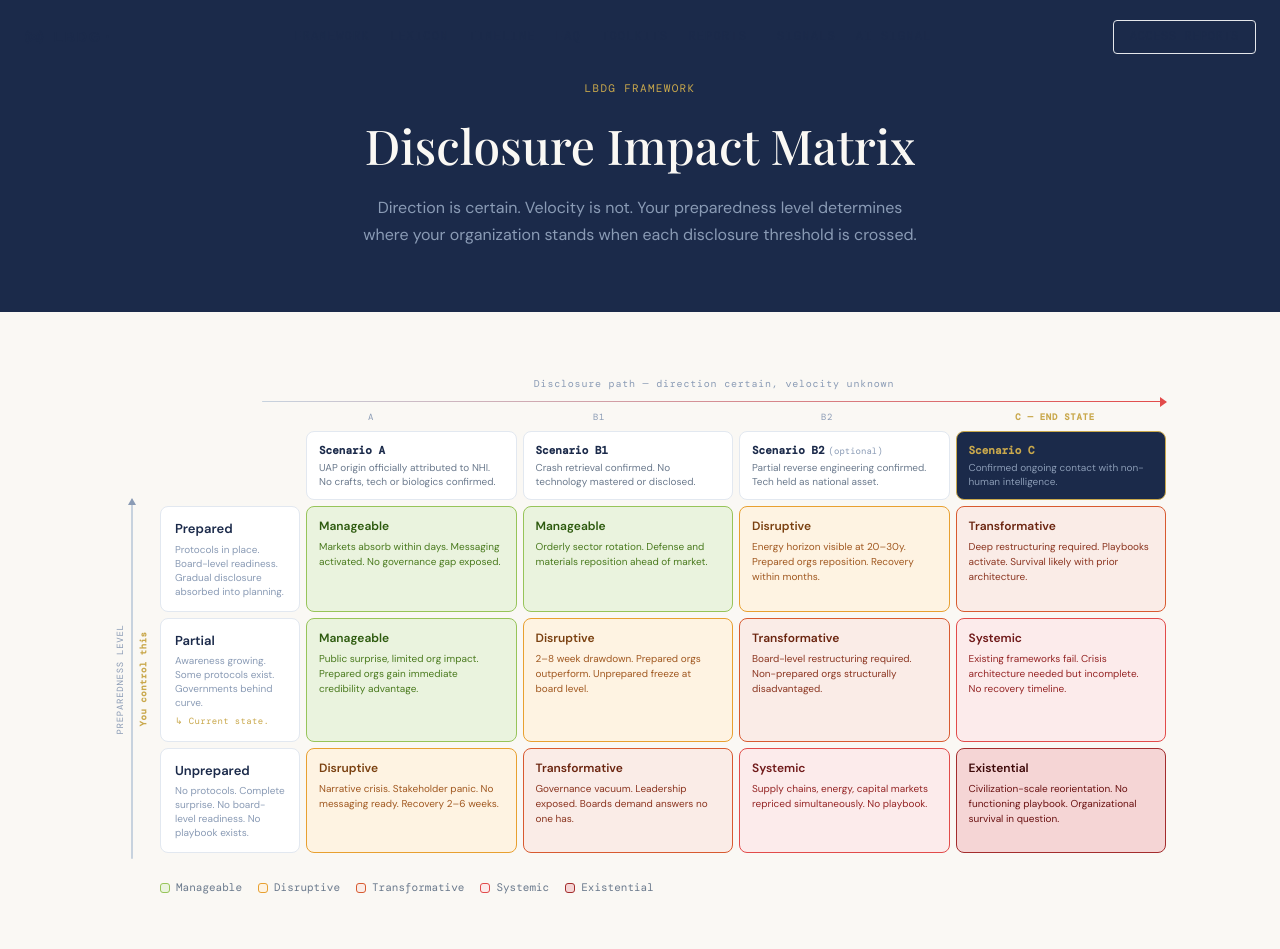
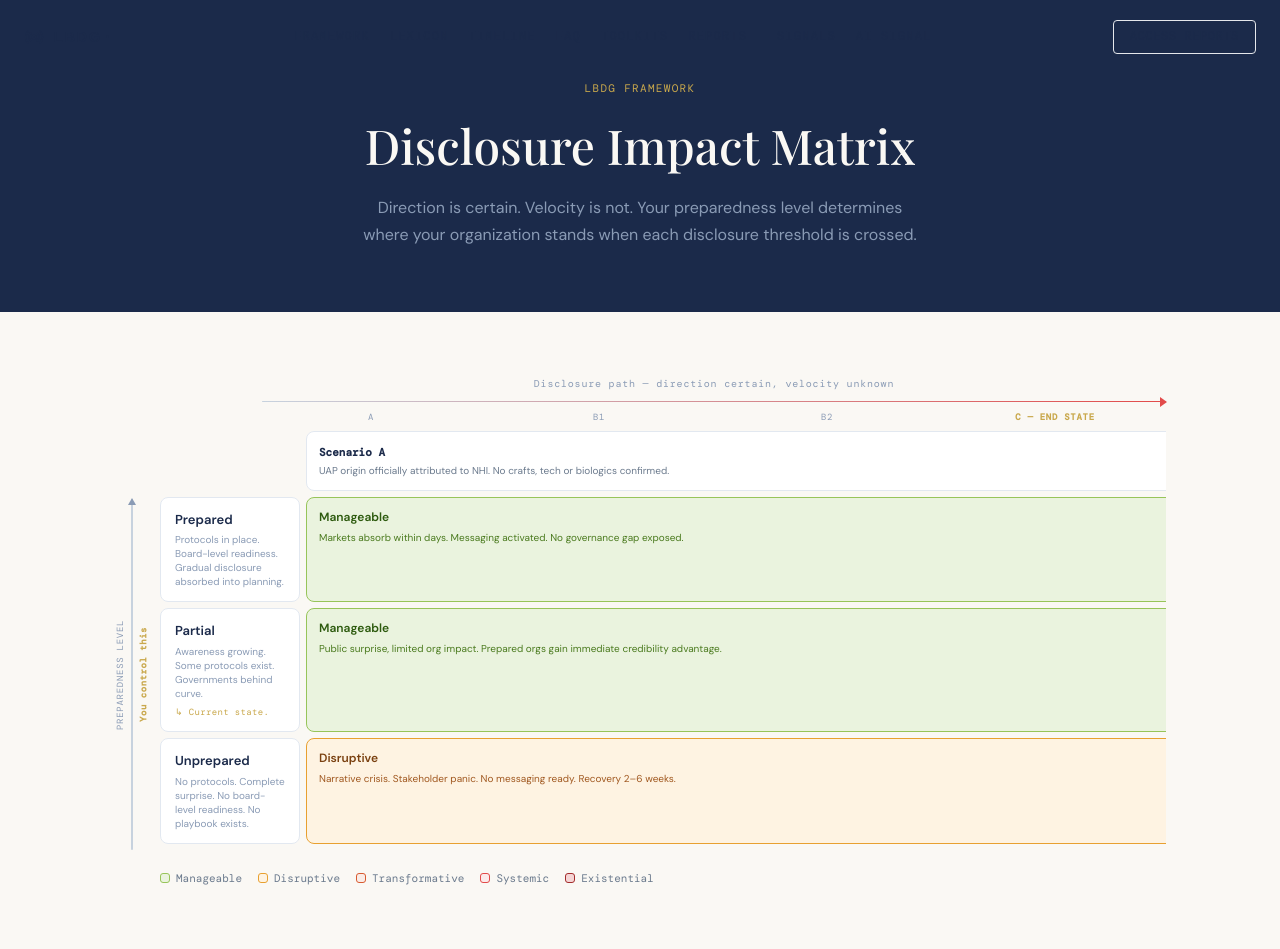
Before and after one commit to lbdgGit/DisclosureHub, a Next.js app in the folder disclosure-hub-starter/: page /framework in a window 1280 px wide. Shown: the top 949 px of the page. Built offline with nearby package versions, Linux system fonts and the light colour scheme; a web font is replaced by a local one.

Commit message:
Update page.tsx

```diff
--- a/disclosure-hub-starter/app/framework/page.tsx
+++ b/disclosure-hub-starter/app/framework/page.tsx
@@ -191,7 +191,7 @@ export default function FrameworkPage() {
         </div>
 
         {/* Main grid with Y axis */}
-        <div style={{ display: 'flex', gap: 10, alignItems: 'stretch' }}>
+        <div style={{ display: 'flex', gap: 10, alignItems: 'stretch', overflowX: 'auto', WebkitOverflowScrolling: 'touch'}}>
 
           {/* Y axis */}
           <div style={{
@@ -255,7 +255,7 @@ export default function FrameworkPage() {
           </div>
 
           {/* Grid */}
-          <div style={{ flex: 1, minWidth: 0 }}>
+          <div style={{ flex: 1, minWidth: 6800 }}>
             {/* Scenario row */}
             <div style={{ display: 'grid', gridTemplateColumns: '140px repeat(4, 1fr)', gap: 6, marginBottom: 6 }}>
               <div />
```
